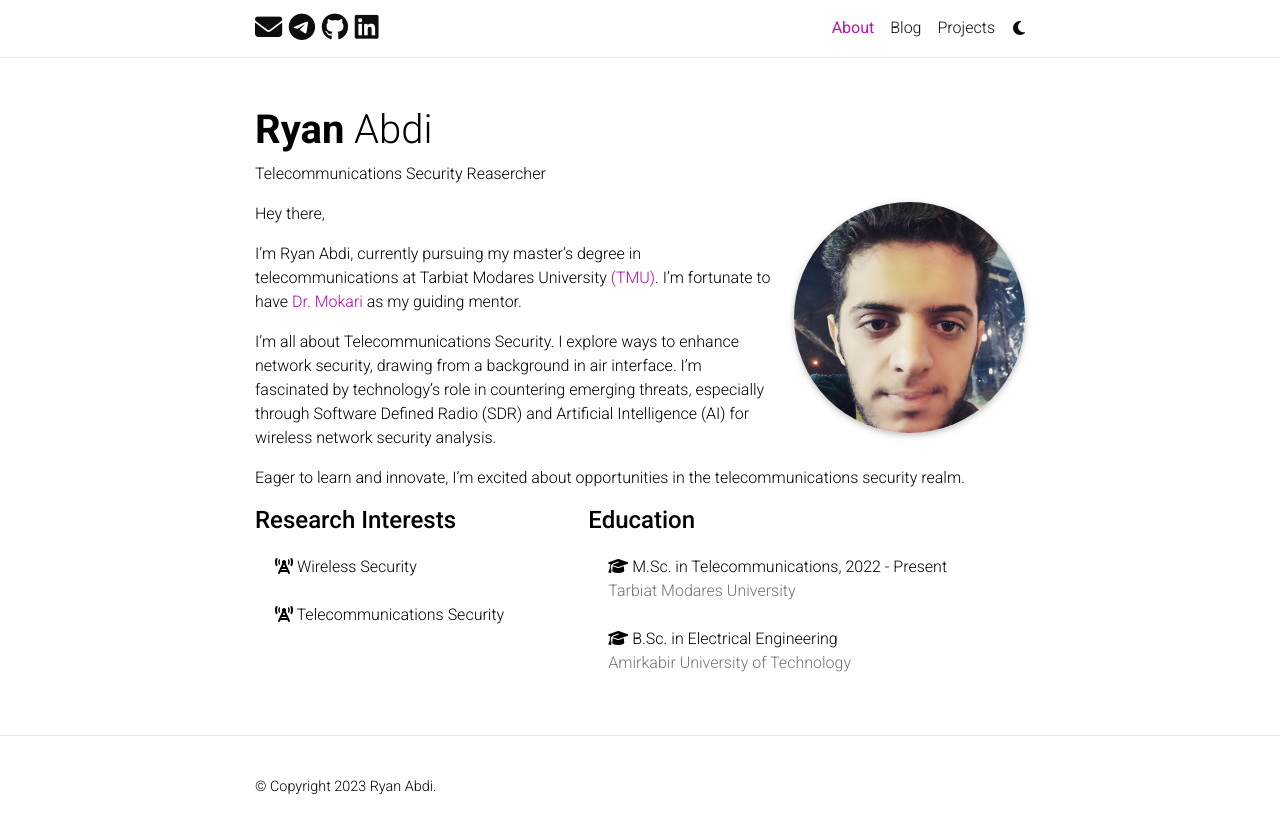
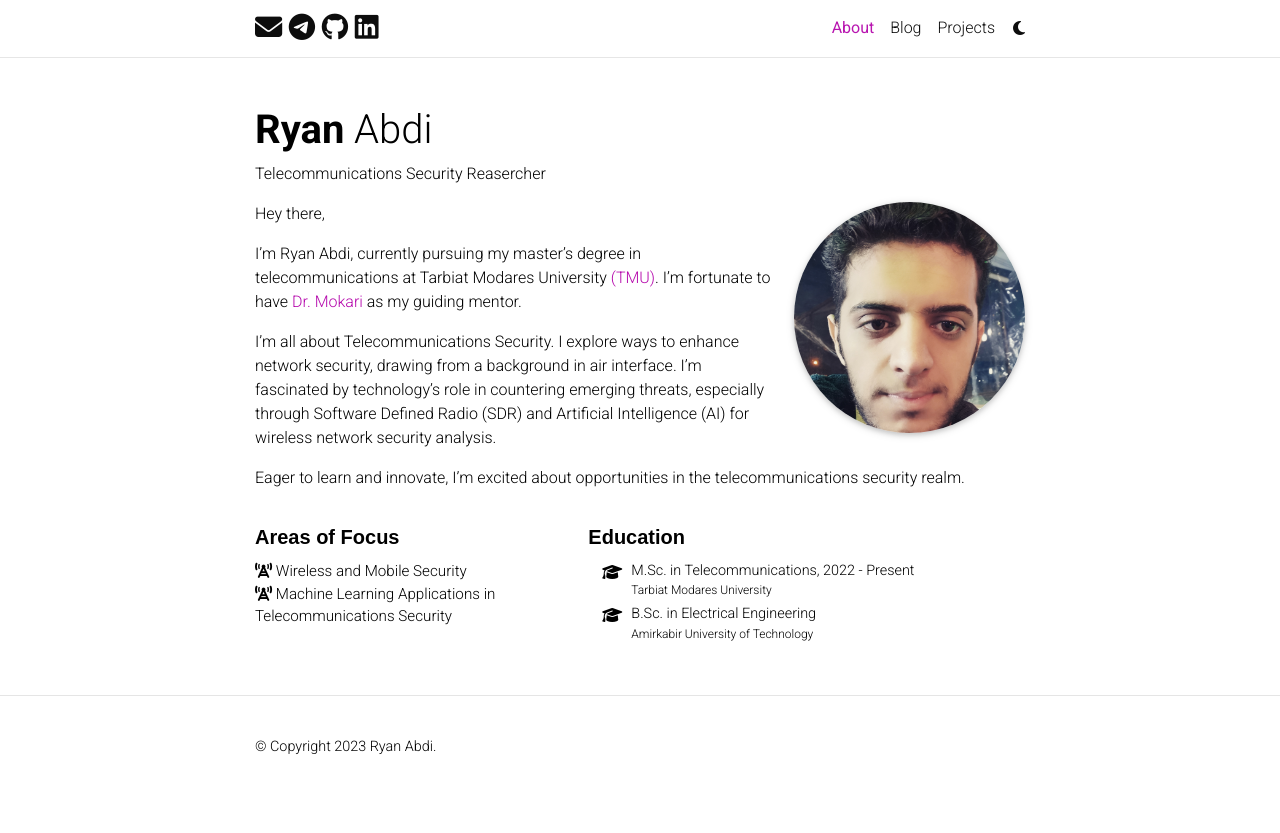
Before and after one commit to ryantheelder/ryantheelder.github.io, a Jekyll site: the page built from _pages/about.md, in a window 1280 px wide. Shown: the top 833 px of the page. Built offline with Jekyll 4.4.1, drawn with Linux system fonts in a browser that asks for light colours; full-size pictures stand in for the smaller copies a plugin makes; comment, search, counter and statistics services are not loaded; a style sheet for code colours, icons or effects is not loaded.

```diff
--- a/_pages/about.md
+++ b/_pages/about.md
@@ -27,8 +27,8 @@
 
 Eager to learn and innovate, I'm excited about opportunities in the telecommunications security realm.
 
-<div class="row" >
-    <div class="col-md-5">
+<!-- <div class="row" data-bs-theme="dark">
+    <div class="col-md-5" data-bs-theme="dark">
       <li class="nav-header disabled font-weight-bold list-unstyled"><h4><strong> Research Interests</strong></h4></li>
       <ul class="list-group">
         <li class="list-group-item border-0"><i class="fa-solid fa-tower-cell"></i>  Wireless Security  </li>
@@ -40,37 +40,36 @@
       <ul class="list-group">
         <li class="list-group-item border-0"><i class="fali fas fa-graduation-cap"></i>  M.Sc. in Telecommunications, 2022 - Present  <p class="text-muted mb-0">Tarbiat Modares University</p> </li>
         <li class="list-group-item border-0"><i class="fali fas fa-graduation-cap"></i>  B.Sc. in Electrical Engineering <p class="text-muted mb-0">Amirkabir University of Technology</p> </li>
-      </ul>     </div>
+      </ul>     </div> -->
 
-    <!-- <div class="col-md-7">
+<div class="row">
+      <div class="col-md-5">
+        <div class="section-subheading">Areas of Focus</div>
+        <ul class="ul-interests mb-0 list-unstyled">
+          <li>
+          <i class="fa-solid fa-tower-cell"></i>
+          Wireless and Mobile Security
+          </li>
+          <li><i class="fa-solid fa-tower-cell"></i> Machine Learning Applications in Telecommunications Security</li>
+        </ul>
+      </div>
+      <div class="col-md-7">
         <div class="section-subheading">Education</div>
         <ul class="ul-edu fa-ul mb-0">
-
           <li>
             <i class="fa-li fas fa-graduation-cap"></i>
             <div class="description">
-              <p class="course">Ph.D. in Cybersecurity, 2022 - Present</p>
-              <p class="institution">Northeastern University</p>
+              <p class="course">M.Sc. in Telecommunications, 2022 - Present</p>
+              <p class="institution">Tarbiat Modares University</p>
             </div>
           </li>
-
-
           <li>
             <i class="fa-li fas fa-graduation-cap"></i>
             <div class="description">
-              <p class="course">PG.Cert in Advanced Cybersecurity, 2021 - 2022</p>
-              <p class="institution">King's College London</p>
+              <p class="course">B.Sc. in Electrical Engineering</p>
+              <p class="institution">Amirkabir University of Technology</p>
             </div>
           </li>
-
-          <li>
-            <i class="fa-li fas fa-graduation-cap"></i>
-            <div class="description">
-              <p class="course">B.Sc. in Computer Science, 2013 - 2018</p>
-              <p class="institution">Athens University of Economics and Business</p>
-            </div>
-          </li>
-
         </ul>
       </div>
-</div> -->
+    </div>
--- a/_sass/_base.scss
+++ b/_sass/_base.scss
@@ -1035,3 +1035,55 @@
     padding-top: 0.5rem;
   }
 }
+
+
+
+
+
+
+
+.section-subheading {
+  font-size: 1.25rem;
+  font-family: montserrat,sans-serif;
+  font-weight: 700;
+  margin-top: 1rem;
+  margin-bottom: .5rem;
+}
+
+ul.ul-interests li {
+  font-size: .95rem;
+}
+
+ul.ul-edu li .description p.course {
+  font-size: .9rem;
+}
+
+.description p {
+  margin: 0;
+}
+
+.description p.institution {
+  font-size: .75rem;
+  // color: rgba(2, 1, 1, 0.815);
+  color: var(--global-text-color);
+}
+
+
+
+ul.ul-edu {
+  list-style: none;
+}
+
+ul.ul-edu li {
+  position: relative;
+  padding: 0 15px 4px 3px;
+}
+
+.fa-solid, .fas {
+  font-family: "font awesome 6 free";
+  font-weight: 900;
+}
+
+ul.ul-edu {
+  list-style: none;
+}
```
